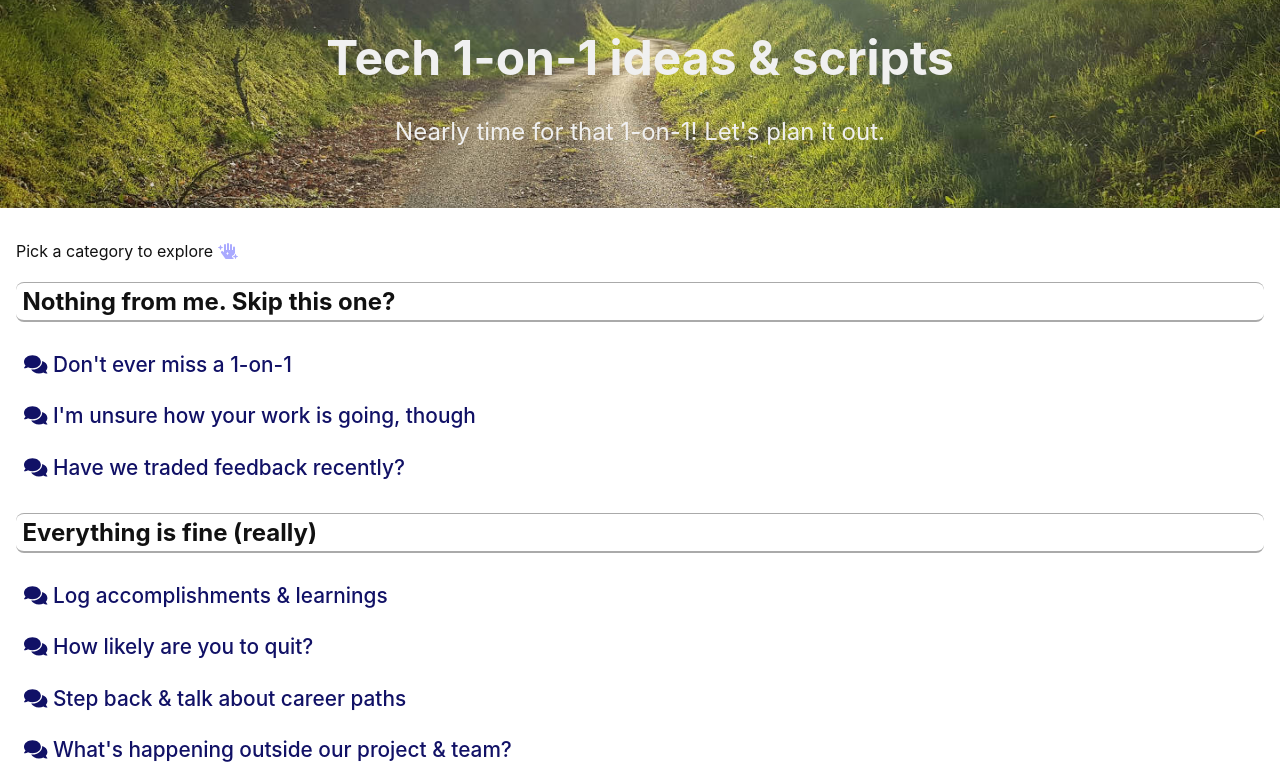
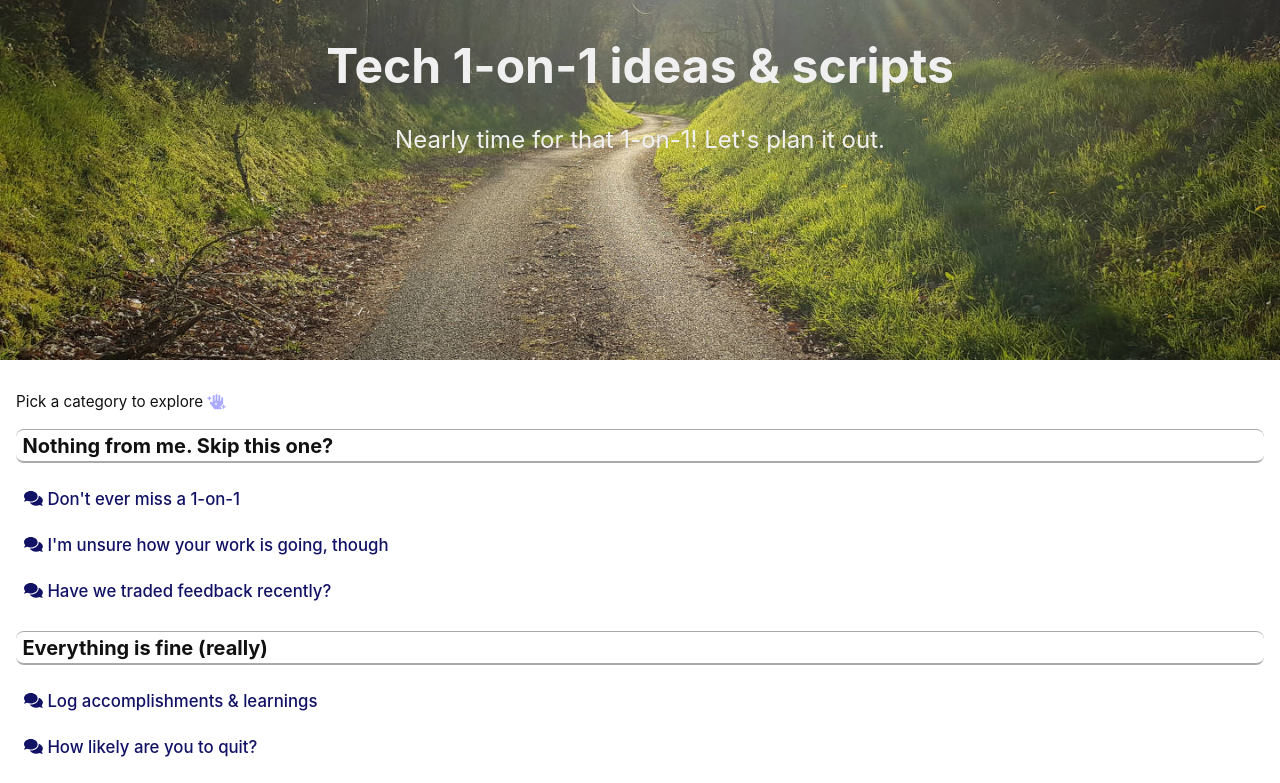
Before and after one commit to jtheory/1on1s, a React (Create React App) app in the folder app/: page / in a window 1280 px wide. Shown: the top 783 px of the page. Built offline with nearby package versions, Linux system fonts and the light colour scheme.

Commit message:
drop styled-comp for now (overkill); fluid typography; content

```diff
--- a/app/package.json
+++ b/app/package.json
@@ -26,9 +26,7 @@
     "@types/react": "^17.0.20",
     "@types/react-dom": "^17.0.9",
     "@types/react-router-dom": "^5.3.2",
-    "@types/styled-components": "^5.1.19",
     "react-scripts": "^5.0.0",
-    "styled-components": "^5.3.3",
     "ts-node": "^10.4.0"
   },
   "scripts": {
--- a/app/src/App.css
+++ b/app/src/App.css
@@ -14,17 +14,14 @@
 .App header {
   background-color: #282c34; /* fallback */
   background-repeat: no-repeat;
-  /* background-image: radial-gradient(50% 50% at top center, rgba(0, 200, 255, 0.5), #222);
-  background-size: 120% 2000px; */
   background-image: url('road.jpg');
-  background-position: center;
-  background-attachment: fixed;
+  background-position: center center;
   background-size: cover;
   color: #f0f0f0;
-  min-height: 20vmin;
-  padding: 3vmin 1rem;
+  min-height: calc(30vmin + 5rem);
+  padding: 4vmin 1rem 1vmin;
   text-align: center;
-  font-size: 3vmin;
+  font-size: calc(2vmin + 0.5rem);
   box-shadow: 0.3rem 1rem 0.5rem rgba(192, 192, 192, 0.4);
 }
 
@@ -40,6 +37,7 @@
   margin: 0 auto 1rem;
   border-radius: 0 0 0.5rem 0.5rem;
   box-shadow: 0.3rem 1rem 0.5rem rgba(192, 192, 192, 0.4);
+  font-size: calc(0.5vmin + 0.7rem);
 }
 
 .App .catTitle {
@@ -49,7 +47,7 @@
   border-bottom: 2px solid #aaa;
   border-radius: 0.5rem;
   padding: 0.1rem 0.4rem;
-  font-size: 1.5rem;
+  font-size: calc(0.5vmin + 1rem);
 }
 
 .App .topicLink {
@@ -59,7 +57,7 @@
   color: #116;
   padding: 0.5rem 0.5rem;
   border-radius: 0.3rem;
-  font-size: 1.3rem;
+  font-size: calc(0.5vmin + 0.8rem);
   font-weight: 500;
 }
 .App .topicLink:visited {
@@ -84,7 +82,7 @@
 
 .App article h1,
 .App article h2 {
-  font-size: 1.1rem;
+  font-size: calc(1vmin + 0.7rem);
   font-weight: 600;
   margin: 0.2rem 0rem;
 }
```
Also changed, not shown: app/src/components/AboutPane.tsx (+8 -1 lines), app/src/content/cats/fine-on-fire/we-are-not-fast-enough.md (+2 -2 lines), app/src/content/cats/fine-really/long-term-view-career.md (+2 -2 lines), app/src/content/cats/something-has-to-change/not-growing.md (added, +40 -0 lines), app/src/content/cats/something-has-to-change/seen-this-before.md (+13 -1 lines), app/src/content/README.md, 1 other file (tests, documents, lock files or other folders).
